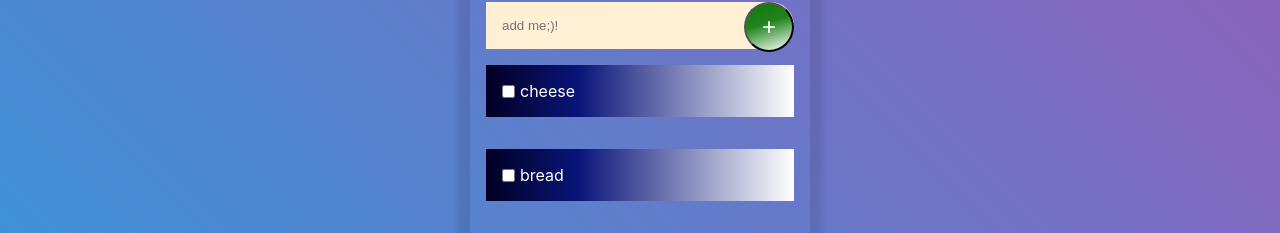
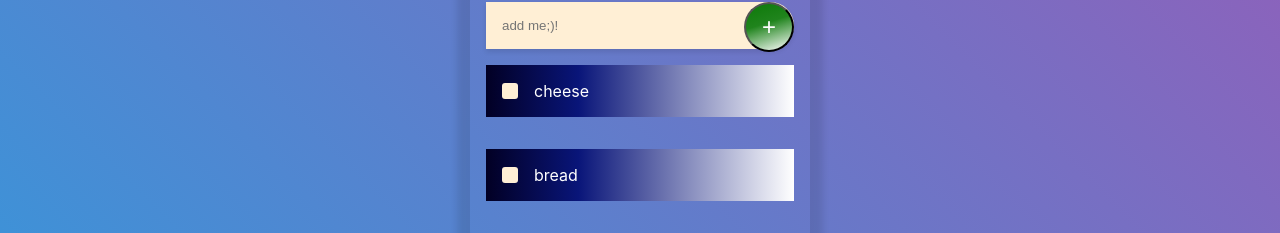
Before and after one commit to tkach90/todo, a React (Create React App) app in the folder todo/: page / in a window 1280 px wide. Shown: the part 348-581 px from the top of the page. Built offline with nearby package versions, Linux system fonts and the light colour scheme.

Commit message:
add custom checkbox , add animation on items, try to add filter empty message

```diff
--- /dev/null
+++ b/todo/src/Checkbox.js
@@ -0,0 +1,57 @@
+import React from 'react'
+import styled from 'styled-components'
+
+const CheckboxContainer = styled.div`
+  display: block;
+  vertical-align: middle;
+`
+
+const Icon = styled.svg`
+  fill: none;
+  stroke: white;
+  stroke-width: 2px;
+`
+// Hide checkbox visually but remain accessible to screen readers.
+// Source: https://polished.js.org/docs/#hidevisually
+const HiddenCheckbox = styled.input.attrs({ type: 'checkbox' })`
+  border: 0;
+  clip: rect(0 0 0 0);
+  clippath: inset(50%);
+  height: 1px;
+  margin: -1px;
+  overflow: hidden;
+  padding: 0;
+  position: absolute;
+  white-space: nowrap;
+  width: 1px;
+`
+
+const StyledCheckbox = styled.div`
+  display: block;
+  width: 16px;
+  height: 16px;
+  background: ${props => (props.checked ? 'salmon' : 'papayawhip')}
+  border-radius: 3px;
+  transition: all 150ms;
+
+  ${HiddenCheckbox}:focus + & {
+    box-shadow: 0 0 0 3px pink;
+  }
+
+  ${Icon} {
+    visibility: ${props => (props.checked ? 'visible' : 'hidden')}
+  }
+`
+
+const Checkbox = ({ className, checked, ...props }) => (
+    <CheckboxContainer className={className}>
+        <HiddenCheckbox checked={checked} {...props} />
+        <StyledCheckbox checked={checked}>
+            <Icon viewBox="0 0 24 24">
+                <polyline points="20 6 9 17 4 12" />
+            </Icon>
+        </StyledCheckbox>
+    </CheckboxContainer>
+)
+
+export default Checkbox
--- a/todo/src/TodoFunctionalForm.js
+++ b/todo/src/TodoFunctionalForm.js
@@ -24,6 +24,12 @@ const Wrapper = styled.div`
     border: none;
     border-top-right-radius: 25px;
     border-bottom-right-radius: 25px;
+    box-shadow: 0 3px 5px 0 rgba(0,0,0,0.1);
+    transition: box-shadow 0.3s ease-in-out;
+
+    &:hover {
+      box-shadow: 0 5px 15px 2px rgba(0, 0, 0, 0.8);
+    }
   }
 
   button {
@@ -45,6 +51,12 @@ const Search = styled.label`
     background: papayawhip;
     border: none;
     border-radius: 10px;
+    box-shadow: 0 3px 5px 0 rgba(0,0,0,0.1);
+    transition: box-shadow 0.3s ease-in-out;
+
+    &:hover {
+      box-shadow: 0 5px 15px 2px rgba(0, 0, 0, 0.8);
+    }
   }
 `;
 
@@ -171,6 +183,8 @@ class TodoFunctionalForm extends PureComponent {
             arr = arr.filter(
                 item => !item.completed
             );
+        } else if (arr.length === 0) {
+            return <span>No Results Found</span>
         }
 
         return (
--- a/todo/src/TodoItem.js
+++ b/todo/src/TodoItem.js
@@ -1,16 +1,30 @@
 import React from 'react';
 import styled from 'styled-components';
+
+import Checkbox from './Checkbox'
 
 const Item = styled.label`
     display: flex;
     align-items: center;
     margin: 1rem;
     padding: 1rem;
-    background: linear-gradient(90deg, rgba(2,0,36,1) 0%, rgba(2,0,36,1) 0%, rgba(9,21,121,1) 30%, rgba(255,255,255,1) 100%);
+    background: linear-gradient(
+        90deg, rgba(2,0,36,1) 0%,
+        rgba(2,0,36,1) 0%,
+        rgba(9,21,121,1) 30%,
+        rgba(255,255,255,1) 100%
+    );
     color: #fff;
+    transition: color .3s ease-in-out;
 
-    input {
-      margin-right: 5px;
+    &:hover {
+      color: palevioletred;
+      transform: scale(1.1);
+      transition: .4s linear;
+    }
+
+    div {
+      margin-right: 8px;
     }
 `;
 
@@ -23,7 +37,7 @@ function TodoItem(props) {
 
     return (
         <Item style={props.item.completed ? completeStyle : null}>
-            <input
+            <Checkbox
                 type="checkbox"
                 checked={props.item.completed}
                 onChange={() => props.handleChange(props.item.id)}
```
